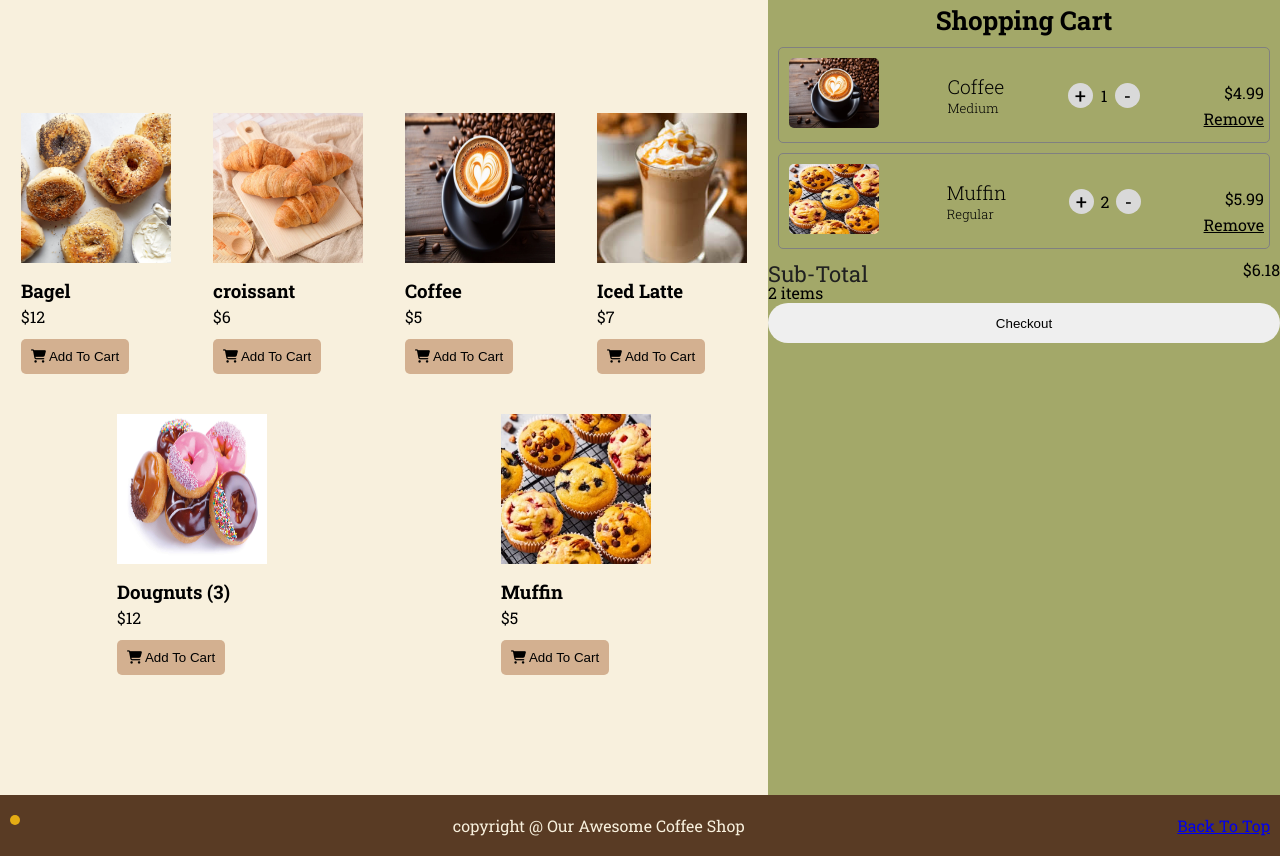
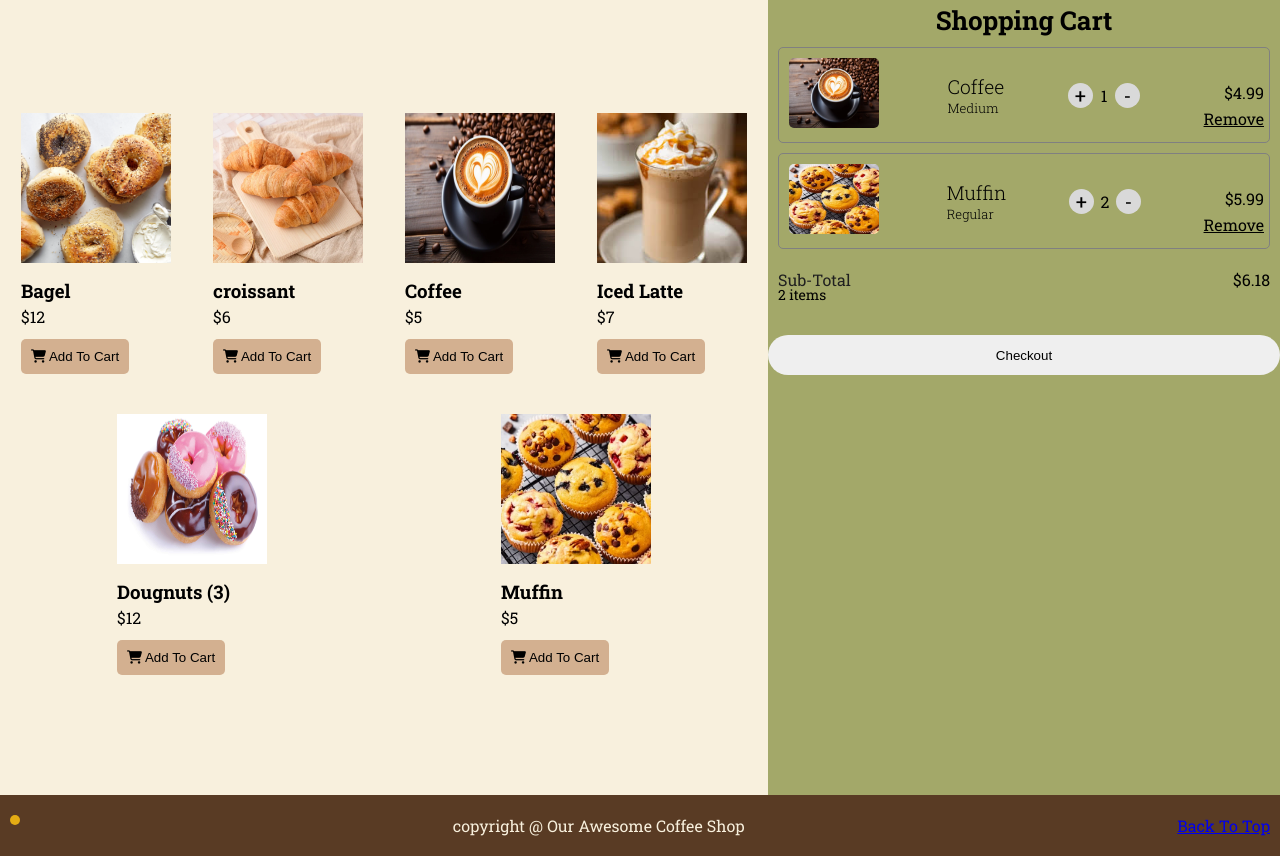
Before and after one commit to lephuong09/html-css-project, a plain HTML site: page index.html in a window 1280 px wide. Shown: the part 67-923 px from the top of the page. Drawn offline with Linux system fonts and the light colour scheme.

Commit message:
changes made

```diff
--- a/index.html
+++ b/index.html
@@ -210,7 +210,9 @@
           </div>
           <div class="total-cost">$6.18</div>
           </div>
+          <div class="checkout_btn">
           <button class="btn">Checkout</button>
+          </div>
           </div>
 
       </div>
--- a/style.css
+++ b/style.css
@@ -215,16 +215,24 @@ main{
     width: 100%;
     display: flex;
     justify-content: space-between;
+    padding:10px;
    }
    .Subtotal{
-    font-size: 22px;
+    font-size: 16px;
     color: #202020;
    }
    .items{
-    font-size: 16px;
+    font-size: 14px;
     line-height: 10px;
    }
    .total-cost{
+   }
+
+   .checkout_btn{
+
+    display: flex;
+    margin: 20px auto;
+
    }
    .btn{
     margin-top: 5px;
@@ -234,6 +242,8 @@ main{
     border-radius: 20px;
     cursor: pointer;
    }
+
+
 
 /* FOOTER */
 
```
